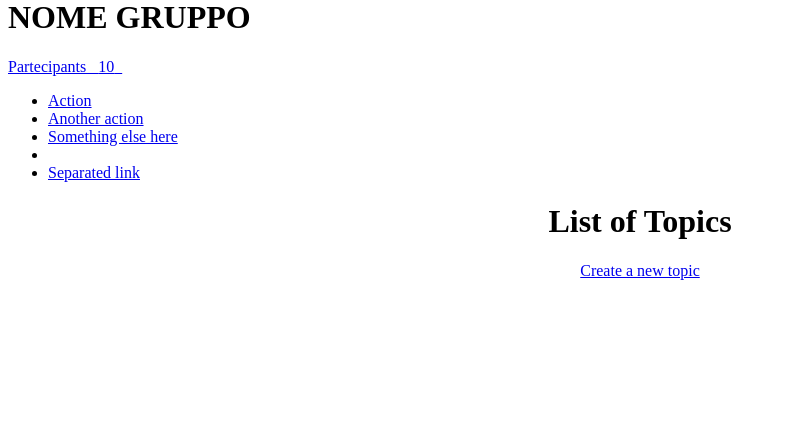
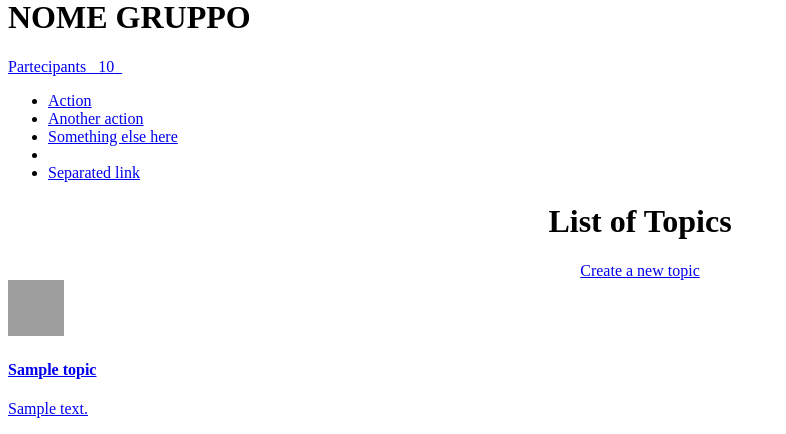
Before and after one commit to ThunderForce/BeeVote, a Python web app: template beevote/templates/topics-layout.html in a window 1280 px wide. Shown: the part 483-917 px from the top of the page, without its empty margins (0-786 px from the left). Before the commit the page ends 763 px from the top, so only its background shows below. Run offline with Jinja, Linux system fonts and the light colour scheme; the template is opened without the code that fills it: most values are stand-ins (such as "Sample title", 1, 10 or a date in 2020); grey boxes are pictures that could not be loaded.

Commit message:
Added prototypal dynamic visualization of topic

```diff
--- a/beevote/templates/topics-layout.html
+++ b/beevote/templates/topics-layout.html
@@ -136,7 +136,31 @@
 			<div align="center"><a href="javascript:void(0)" class="btn btn-primary btn-raised btn-lg">Create a new topic
 				<span class="mdi-content-add-circle-outline"></span></a></div>
 			<div class="col-lg-12">
-				<div class="list-group" id="event_list"></div>
+				<div class="list-group" id="event_list">
+				{% for topic in topics %}
+
+					<a href="view_event.php?id={{topic.key_name}}">
+						<div class="panel panel-default" style="cursor: pointer;">
+							<div class="well well-sm" color="blue" style="cursor: pointer;">
+								<div class="list-group-item event">
+									<div class="row-action-primary">
+										<div class="row-picture">
+											<img class="circle" src="http://lorempixel.com/56/56/people/1" alt="icon">
+										</div>
+									</div>
+									<div class="row-content">
+										<div class="action-secondary">
+											<i class="mdi-material-info"></i>
+										</div>
+										<h4 class="list-group-item-heading">{{topic.title}}</h4>
+										<p class="list-group-item-text">{{topic.description}}</p>
+									</div>
+								</div>
+							</div>
+						</div>
+					</a>
+				{% endfor %}
+				</div>
 			</div>
 		</div>
 	</div>
```
Also changed, not shown: beevote/main.py (+8 -1 lines).
